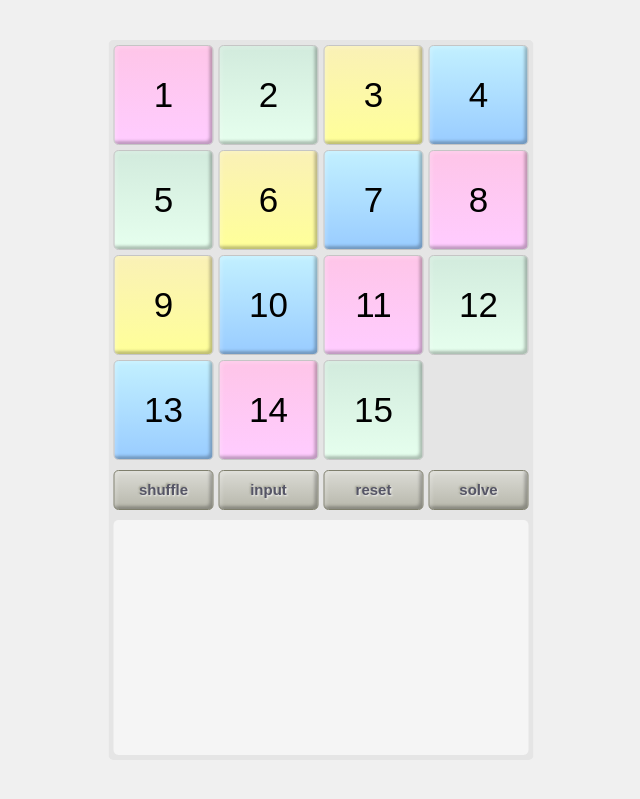
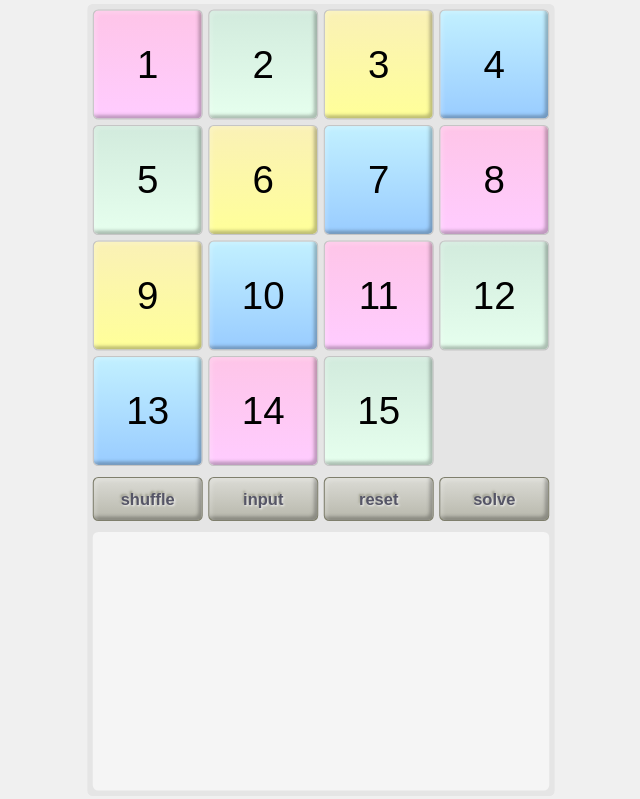
Before and after one commit to WillemLiang/15-puzzle, a plain HTML site: page index.html in a window 1280 px wide. Shown: the whole page, without its empty margins (319-959 px from the left). Drawn offline with nearby package versions, Linux system fonts and the light colour scheme.

Commit message:
Update index.html

```diff
--- a/index.html
+++ b/index.html
@@ -751,6 +751,8 @@ body {height: 100%;margin: 0;background-color: #f0f0f0;}
 		        controller: this
 		      });
 		      this.lastState = new Grid(INIT_GRID, [3, 3]);
+		      // Scale to fullscreen
+		      container.css({'transform':'scale('+Math.min(window.innerHeight/720,window.innerWidth/425).toFixed(1)+')'});
 		    }
 		    Puzzle.prototype.shuffle = function(nMoves, cb) {
 		      return this.applyMoves(randomMoveList(this.grid, nMoves), cb);
```
